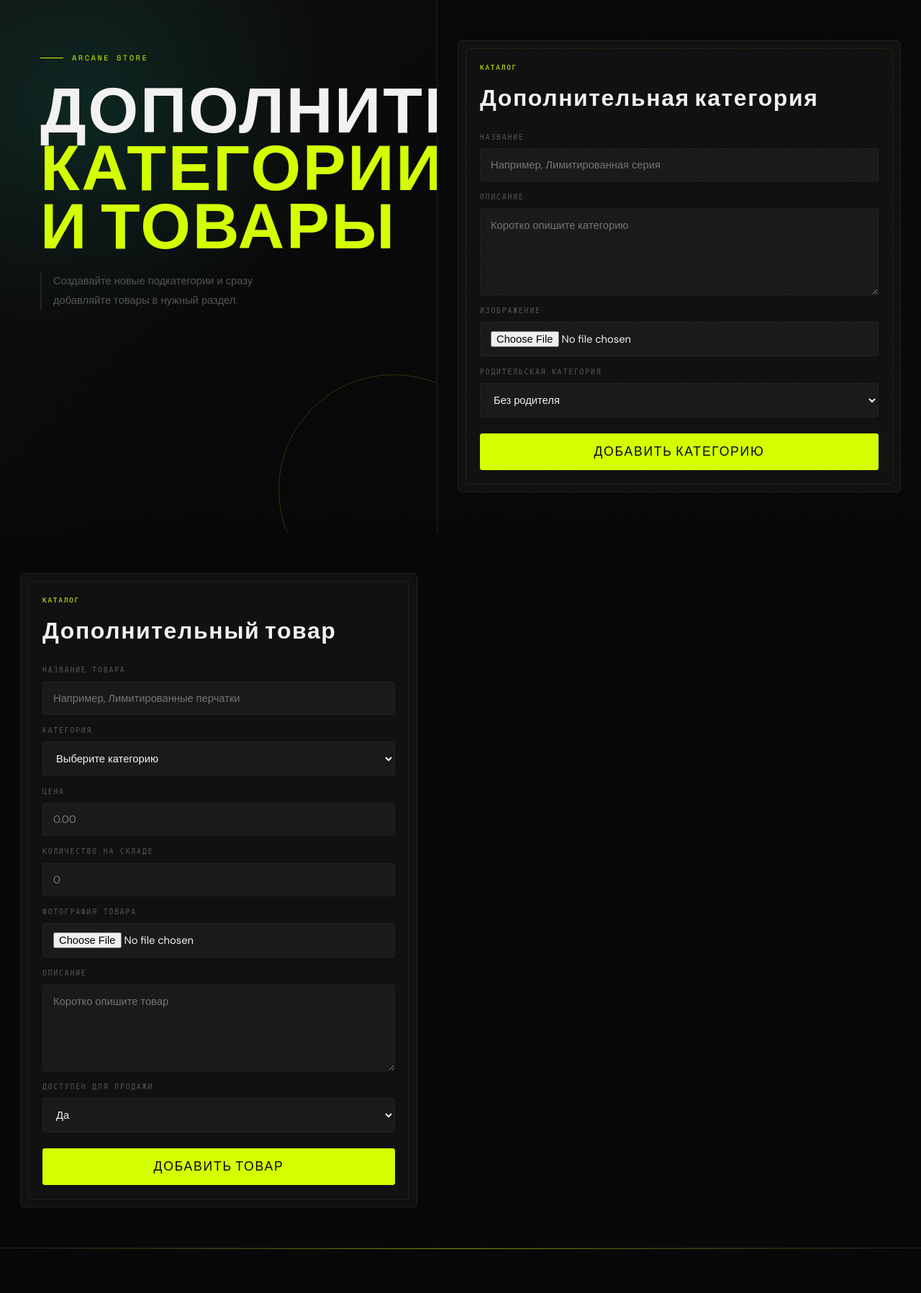
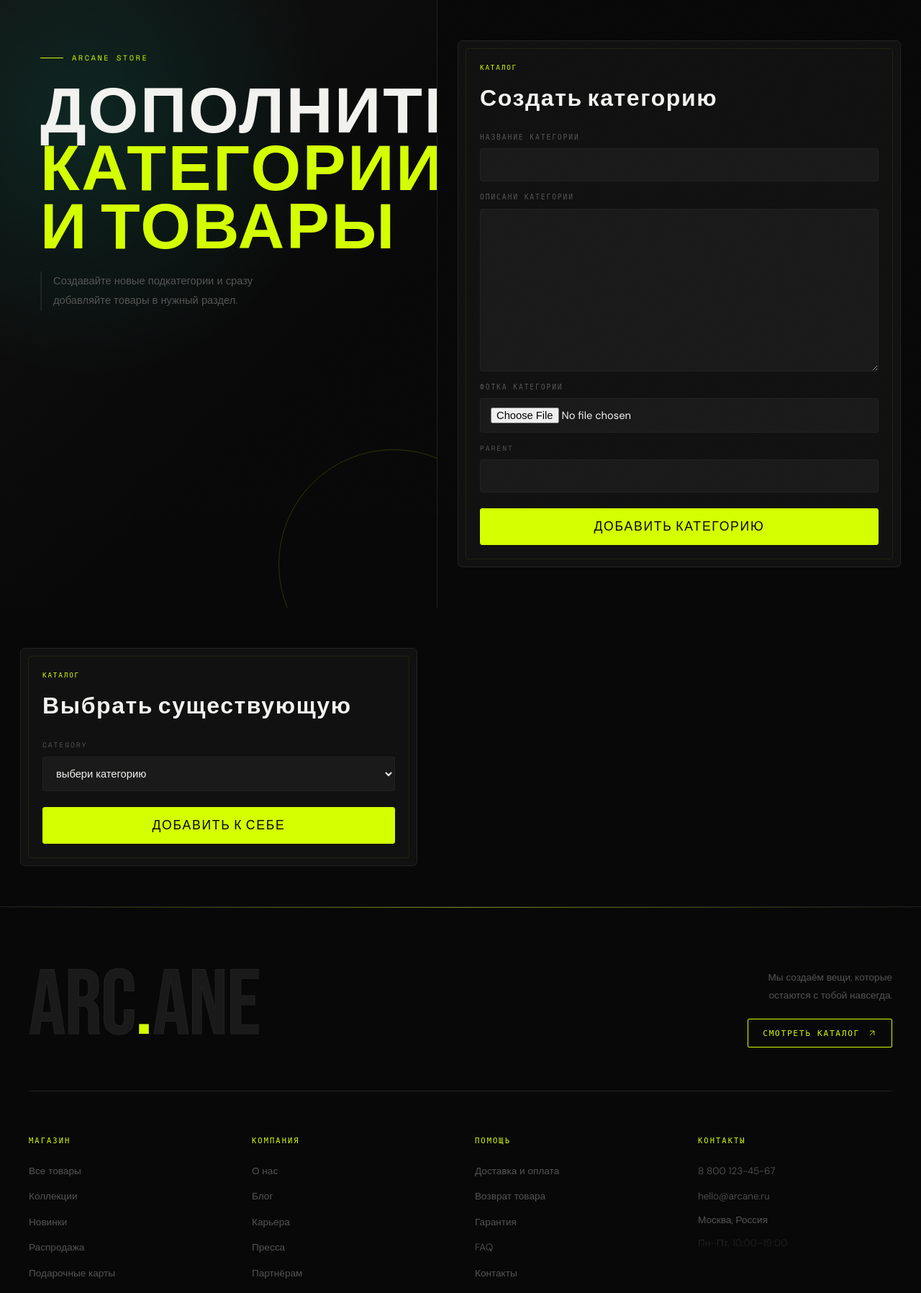
Before and after one commit to Amir22we/Dream-Shop, a Django app: page /seller-profile/category-create in a window 1280 px wide. Shown: the part 80-1876 px from the top of the page at 72% size. Run offline with Django 5.2, Linux system fonts and the light colour scheme; a user stored in the database is signed in; tables that the repository leaves empty hold one stand-in row (values such as "Sample post").

Commit message:
Added product creation page

```diff
--- a/catalog/models.py
+++ b/catalog/models.py
@@ -89,7 +89,7 @@ class Product(SluggedModel):
     image = models.ImageField(upload_to='products/', blank=True)
     created = models.DateTimeField(auto_now_add=True)
     updated = models.DateTimeField(auto_now=True)
-    product_author = models.CharField(max_length=100, verbose_name='Продавец', null=True)
+    seller = models.ForeignKey('accounts.Seller', on_delete=models.CASCADE)
     class Meta:
         verbose_name = 'Продукт'
         verbose_name_plural = 'Продукты'
--- a/seller_profile/forms.py
+++ b/seller_profile/forms.py
@@ -1,7 +1,6 @@
 from django import forms
 from catalog.models import Product, Category
 from mptt.forms import TreeNodeChoiceField
-
 class CategoryCreateForm(forms.ModelForm):
     name = forms.CharField(label='название категории')
     description = forms.CharField(label='описани категории', widget=forms.Textarea)
@@ -11,3 +10,24 @@ class CategoryCreateForm(forms.ModelForm):
     class Meta:
         model = Category
         fields = ['name', 'description', 'image', 'parent']
+
+class CategorySelectForm(forms.ModelForm):
+    category = forms.ModelChoiceField(queryset=Category.objects.all(), empty_label='выбери категорию')
+
+    class Meta:
+        model = Category
+        fields = ['category']
+
+class ProductCreateForm(forms.ModelForm):
+    description = forms.CharField(label='Описание продукта',widget=forms.Textarea(attrs={'rows': 4}))
+
+    class Meta:
+        model = Product
+        fields = ['name', 'description', 'price', 'stock', 'avaible', 'image', 'category']
+        labels = {
+            'name': 'Название продукта',
+            'price': 'Цена товара',
+            'stock': 'Количество на складе',
+            'available': 'Сделать доступным',
+            'image': 'Фотография',
+        }
--- a/seller_profile/urls.py
+++ b/seller_profile/urls.py
@@ -1,8 +1,9 @@
 from django.urls import path
-from .views import CategoryCreateView
+from .views import CategoryCreateView, ProductCreateView
 
 app_name = 'seller_profile'
 
 urlpatterns = [
-    path('category-create', CategoryCreateView.as_view(), name='category_create')
+    path('category-create', CategoryCreateView.as_view(), name='category_create'),
+    path('product-create', ProductCreateView.as_view(), name='product_create')
 ]
--- a/seller_profile/views.py
+++ b/seller_profile/views.py
@@ -1,33 +1,52 @@
 from django.shortcuts import render, redirect
+from catalog.models import Category, Product
+from .forms import CategoryCreateForm, CategorySelectForm, ProductCreateForm
 from catalog.models import Category
-from .forms import CategoryCreateForm
-from catalog.models import Category
-from django.views.generic import CreateView, ListView
+from django.views.generic import CreateView, ListView, TemplateView
 from accounts.mixins import SellerRequiredMixin
 from django.urls import reverse_lazy
 
-class CategoryCreateView(SellerRequiredMixin, CreateView):
-    model = Category
-    form_class = CategoryCreateForm
+class CategoryCreateView(SellerRequiredMixin, TemplateView):
     template_name = 'pages/catalog/category_product_extra_create.html'
 
-    def get_object(self, queryset=None):
-        return self.request.GET.get('category')
 
     def get_context_data(self, **kwargs):
         context = super().get_context_data(**kwargs)
         context['title'] = 'Добавление категорий'
+        context['create_form'] = CategoryCreateForm()
+        context['select_form'] = CategorySelectForm()
         return context
 
     def get_success_url(self):
         return reverse_lazy('accounts:seller_profile')
 
-class AllCategoryCreatedBySeller(SellerRequiredMixin, ListView):
-    model = Category
-    template_name = ''
-    context_object_name = 'category'
+    def post(self, request, *args, **kwargs):
+
+        if 'create' in request.POST:
+            form = CategoryCreateForm(request.POST)
+            if form.is_valid():
+                category = form.save()
+                request.user.profile.seller.product_category.add(category)
+
+        if 'select' in request.POST:
+            form = CategorySelectForm(request.POST)
+            if form.is_valid():
+                category = form.cleaned_data['category']
+                request.user.profile.seller.product_category.add(category)
+
+        return redirect(self.get_success_url())
+
+class ProductCreateView(SellerRequiredMixin, CreateView):
+    template_name = 'pages/catalog/product_create.html'
+    form_class = ProductCreateForm
+    model = Product
+    success_url = reverse_lazy('accounts:seller_profile')
 
     def get_context_data(self, **kwargs):
         context = super().get_context_data(**kwargs)
-        context['title'] = 'просмотр категории'
+        context['title'] = f'Добавление товаров для продавца: {self.request.user.profile}'
         return context
+
+    def form_valid(self, form):
+        form.instance.seller = self.request.user.profile.seller
+        return super().form_valid(form)
--- a/templates/pages/catalog/category_product_extra_create.html
+++ b/templates/pages/catalog/category_product_extra_create.html
@@ -25,40 +25,28 @@
   <div class="register-wrap" data-reveal data-delay="2">
     <div class="register-card">
       <p class="register-card-kicker">Каталог</p>
-      <h2 class="register-card-title">Дополнительная категория</h2>
+      <h2 class="register-card-title">Создать категорию</h2>
 
       <form method="post" enctype="multipart/form-data" novalidate class="register-form" id="extraCategoryForm">
         {% csrf_token %}
-        <input type="hidden" name="form_type" value="category">
 
+        {% if create_form.non_field_errors %}
           <div class="form-group">
-          <label for="extraCategoryName" class="form-label">Название</label>
-          <input type="text" id="extraCategoryName" name="name" placeholder="Например, Лимитированная серия" required>
+            {{ create_form.non_field_errors }}
           </div>
+        {% endif %}
 
+        {% for field in create_form %}
           <div class="form-group">
-          <label for="extraCategoryDescription" class="form-label">Описание</label>
-          <textarea id="extraCategoryDescription" name="description" placeholder="Коротко опишите категорию"></textarea>
+            <label for="{{ field.id_for_label }}" class="form-label">{{ field.label }}</label>
+            {{ field }}
+            {% if field.errors %}
+              <div class="form-error">{{ field.errors }}</div>
+            {% endif %}
           </div>
+        {% endfor %}
 
-        <div class="form-group">
-          <label for="extraCategoryImage" class="form-label">Изображение</label>
-          <input type="file" id="extraCategoryImage" name="image" accept="image/*">
-        </div>
-
-        <div class="form-group">
-          <label for="extraCategoryParent" class="form-label">Родительская категория</label>
-          <select id="extraCategoryParent" name="parent">
-            <option value="">Без родителя</option>
-            {% if categories %}
-              {% for category in categories %}
-                <option value="{{ category.id }}">{{ category.name }}</option>
-              {% endfor %}
-            {% endif %}
-          </select>
-        </div>
-
-        <button type="submit" class="submit-btn">
+        <button type="submit" class="submit-btn" name="create" value="1">
           <span>ДОБАВИТЬ КАТЕГОРИЮ</span>
         </button>
       </form>
@@ -68,59 +56,29 @@
   <div class="register-wrap" data-reveal data-delay="3">
     <div class="register-card">
       <p class="register-card-kicker">Каталог</p>
-      <h2 class="register-card-title">Дополнительный товар</h2>
+      <h2 class="register-card-title">Выбрать существующую</h2>
 
-      <form method="post" enctype="multipart/form-data" novalidate class="register-form" id="extraProductForm">
+      <form method="post" novalidate class="register-form" id="selectCategoryForm">
         {% csrf_token %}
-        <input type="hidden" name="form_type" value="product">
 
+        {% if select_form.non_field_errors %}
           <div class="form-group">
-          <label for="extraProductName" class="form-label">Название товара</label>
-          <input type="text" id="extraProductName" name="name" placeholder="Например, Лимитированные перчатки" required>
+            {{ select_form.non_field_errors }}
           </div>
+        {% endif %}
 
+        {% for field in select_form %}
           <div class="form-group">
-          <label for="extraProductCategory" class="form-label">Категория</label>
-          <select id="extraProductCategory" name="category" required>
-            <option value="">Выберите категорию</option>
-            {% if categories %}
-              {% for category in categories %}
-                <option value="{{ category.id }}">{{ category.name }}</option>
+            <label for="{{ field.id_for_label }}" class="form-label">{{ field.label }}</label>
+            {{ field }}
+            {% if field.errors %}
+              <div class="form-error">{{ field.errors }}</div>
+            {% endif %}
+          </div>
         {% endfor %}
-            {% endif %}
-          </select>
-        </div>
 
-        <div class="form-group">
-          <label for="extraProductPrice" class="form-label">Цена</label>
-          <input type="number" id="extraProductPrice" name="price" min="0" step="0.01" placeholder="0.00" required>
-        </div>
-
-        <div class="form-group">
-          <label for="extraProductStock" class="form-label">Количество на складе</label>
-          <input type="number" id="extraProductStock" name="stock" min="0" step="1" placeholder="0" required>
-        </div>
-
-        <div class="form-group">
-          <label for="extraProductImage" class="form-label">Фотография товара</label>
-          <input type="file" id="extraProductImage" name="image" accept="image/*">
-        </div>
-
-        <div class="form-group">
-          <label for="extraProductDescription" class="form-label">Описание</label>
-          <textarea id="extraProductDescription" name="description" placeholder="Коротко опишите товар"></textarea>
-        </div>
-
-        <div class="form-group">
-          <label class="form-label" for="extraProductAvailable">Доступен для продажи</label>
-          <select id="extraProductAvailable" name="avaible">
-            <option value="true">Да</option>
-            <option value="false">Нет</option>
-          </select>
-        </div>
-
-        <button type="submit" class="submit-btn">
-          <span>ДОБАВИТЬ ТОВАР</span>
+        <button type="submit" class="submit-btn" name="select" value="1">
+          <span>ДОБАВИТЬ К СЕБЕ</span>
         </button>
       </form>
     </div>
```
Also changed, not shown: accounts/forms.py (+2 -5 lines), templates/pages/accounts/seller.html (+11 -2 lines), templates/pages/catalog/product_create.html (+79 -32 lines), catalog/migrations/0005_remove_product_product_author_product_seller.py (added), media/products/photo_2026-01-06_08-32-56.jpg (added), media/products/photo_2026-01-06_08-32-56_4UzQMLH.jpg (added), media/products/photo_2026-01-06_08-32-56_cGQaZZc.jpg (added). Lines whose indentation alone changed are shown as unchanged.
